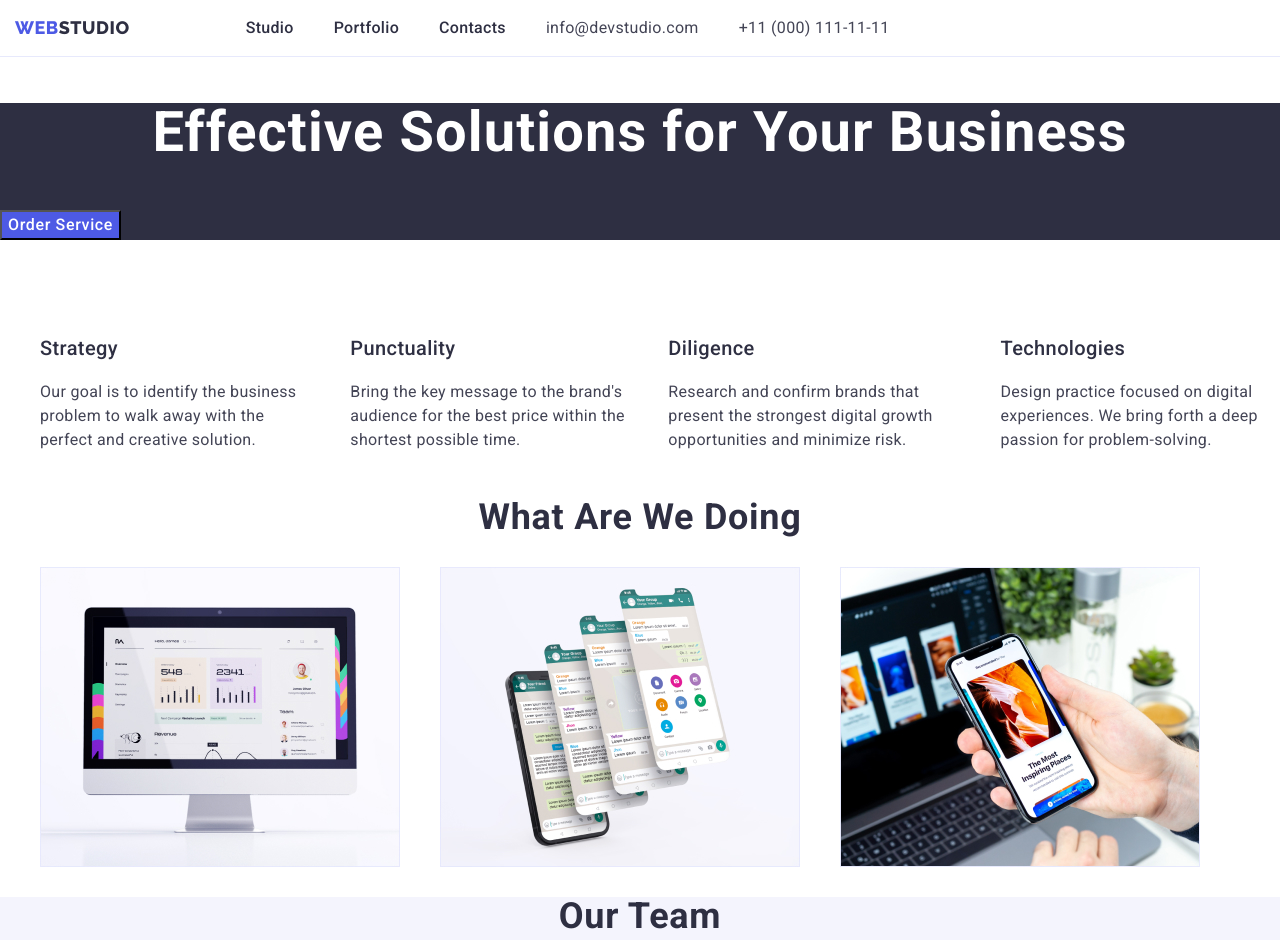
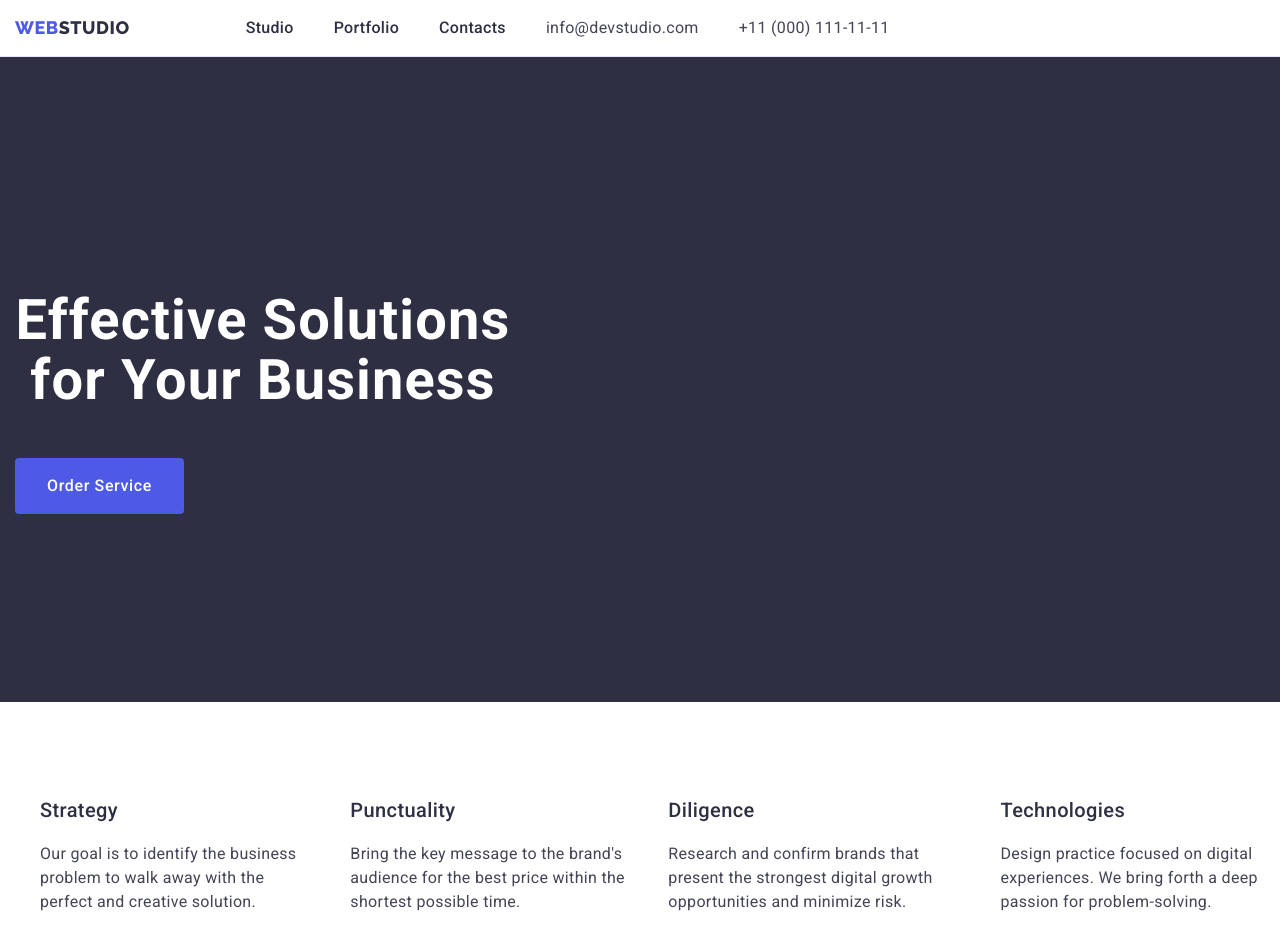
Before and after one commit to Xenomine09/goit-markup-hw-03, a plain HTML site: page index.html in a window 1280 px wide. Shown: the top 940 px of the page. Drawn offline with nearby package versions, Linux system fonts and the light colour scheme.

Commit message:
section-1 studio

```diff
--- a/css/styles.css
+++ b/css/styles.css
@@ -22,6 +22,12 @@ body {
     color: var(--text);
     background-color: var(--white-background);
 }
+
+.container{
+    width: 1158px;
+    padding: 0 15px;
+}
+
 /* header */
 .header-section{
     border-bottom: 1px solid #e7e9fc;
@@ -32,11 +38,6 @@ body {
     align-items: center;
 }
 
-.container{
-    width: 1158px;
-    padding: 0 15px;
-}
-
 .nav-section{
     display: flex;
     align-items: center;
@@ -45,6 +46,24 @@ body {
 .logo{
     margin-right: 76px;
 }
+/* header */
+
+/* main */
+
+.hero-section{
+    background-color: #2E2F42;
+    padding: 188px 0;
+}
+
+.main-title{
+    font-size: 56px;
+    line-height: 1.07;
+    text-align: center;
+    letter-spacing: 0.02em;
+    color: #ffffff;
+    max-width: 496px;
+}
+
 .list {
     list-style: none;
     display: flex;
@@ -101,18 +120,6 @@ body {
     font-style: normal;
 }
 
-.hero-section{
-    background-color: #2E2F42;
-}
-
-.main-title{
-    font-size: 56px;
-    line-height: 1.07;
-    text-align: center;
-    letter-spacing: 0.02em;
-    color: #ffffff;
-}
-
 .logo-studio-black {
     color: #2E2F42;
 }
@@ -167,6 +174,11 @@ body {
     color: #ffffff;
     background-color: #4D5AE5;
     cursor: pointer;
+    display: block;
+    min-width: 169px;
+    height: 56px;
+    border: none;
+    border-radius: 4px;
 }
 
 .list-item {
--- a/index.html
+++ b/index.html
@@ -60,8 +60,12 @@
     <!-- main -->
     <main>
       <section class="hero-section">
-        <h1 class="main-title">Effective Solutions for Your Business</h1>
-        <button class="button-order button" type="button">Order Service</button>
+        <div class="container">
+          <h1 class="main-title">Effective Solutions for Your Business</h1>
+          <button class="button-order button" type="button">
+            Order Service
+          </button>
+        </div>
       </section>
       <section>
         <h2 class="hidden">Our features</h2>
```
